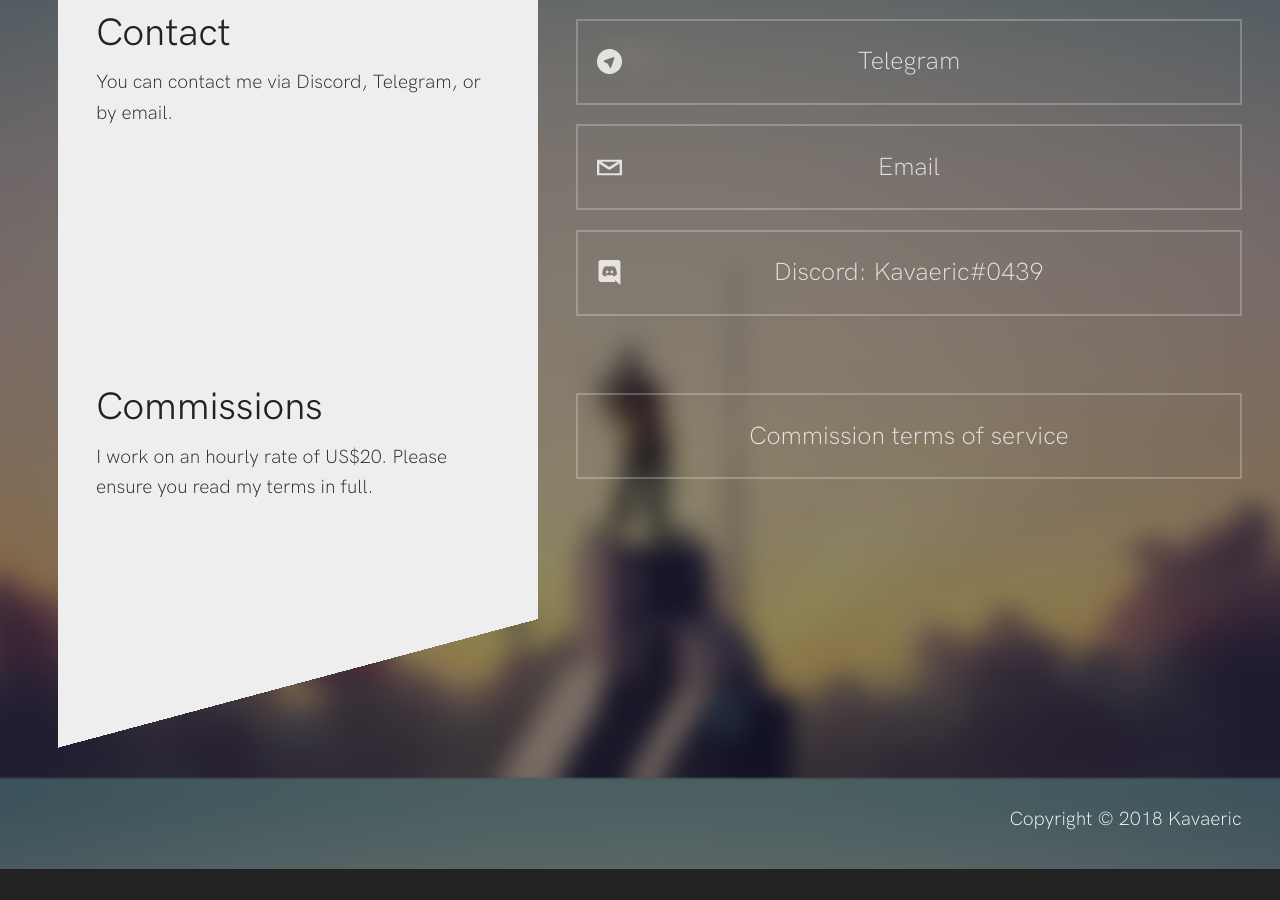
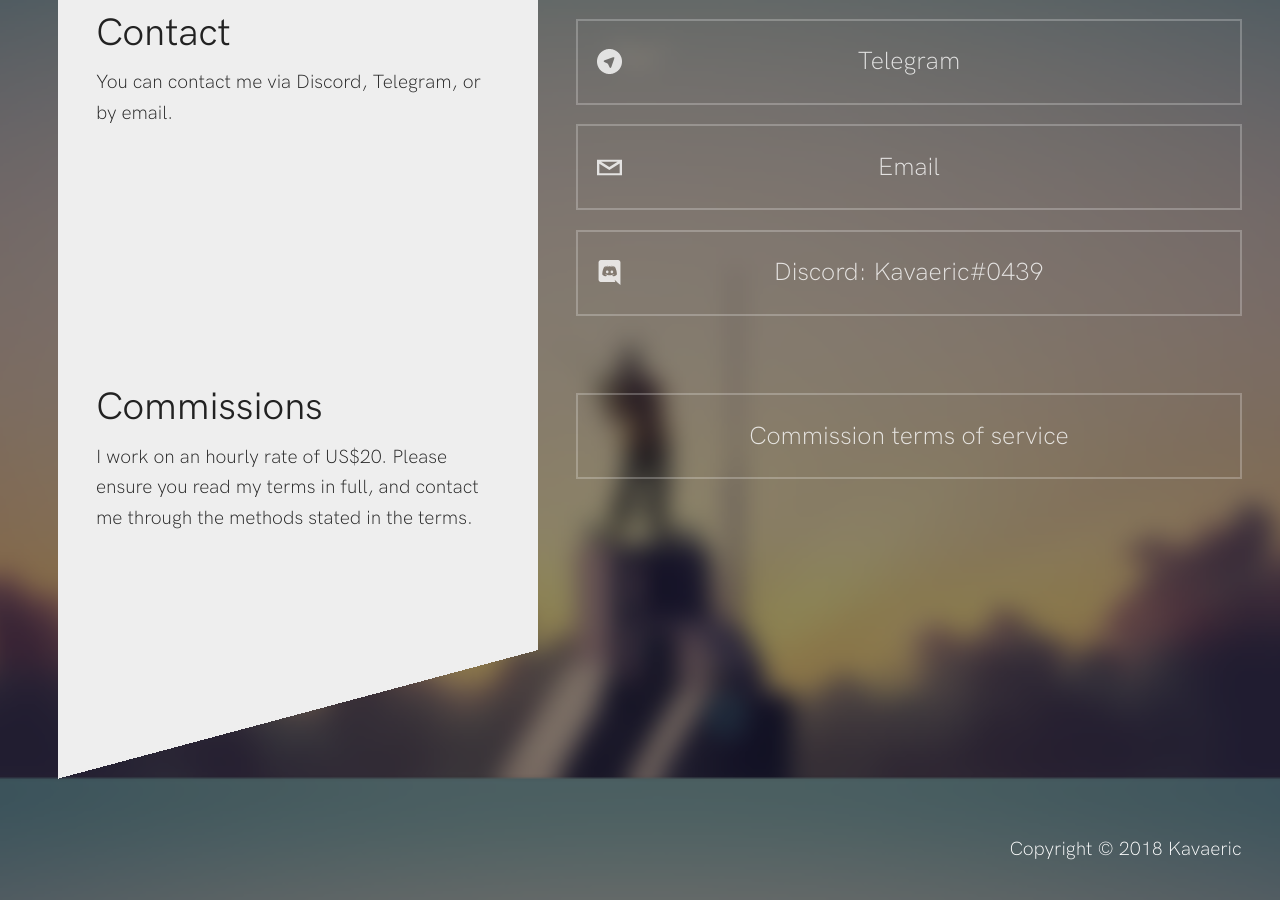
Before and after one commit to Kavaeric/kavaeric.github.io, a Jekyll site: the page index.html, which Jekyll copies as it is, in a window 1280 px wide and 900 px high, scrolled down 1922 px. Built offline with Jekyll 4.4.1, drawn with Linux system fonts in a browser that asks for light colours; before the commit the page ends 2791 px from its top, so only the background shows below that.

Commit message:
Update index.html
New Mastodon link and clarification on ToS contact

```diff
--- a/index.html
+++ b/index.html
@@ -71,7 +71,7 @@
                 <h2>Social media</h2>
                 <div class="linkGrid">
                     <a target="blank" class="button" href="https://twitter.com/Kavaeric" id="Twitter"><span>Twitter</span></a>
-                    <a target="blank" class="button" href="https://mastodon.social/@kavaeric" id="Mastodon"><span>Mastodon</span></a>
+                    <a target="blank" class="button" href="https://snouts.online/@Kavaeric" id="Mastodon"><span>Mastodon</span></a>
                     <a target="blank" class="button" href="https://www.instagram.com/kavaeric_/" id="Instagram"><span>Instagram</span></a>
                     <a target="blank" class="button" href="https://kavaeric.tumblr.com" id="Tumblr"><span>Tumblr</span></a>
                 </div>
@@ -100,7 +100,7 @@
 
             <div class="strip" id="comms">
                 <h1>Commissions</h1>
-                <p>I work on an hourly rate of US$20. Please ensure you read my terms in full.</p>
+                <p>I work on an hourly rate of US$20. Please ensure you read my terms in full, and contact me through the methods stated in the terms.</p>
             </div>
 
             <div class="sectionContent">
```
